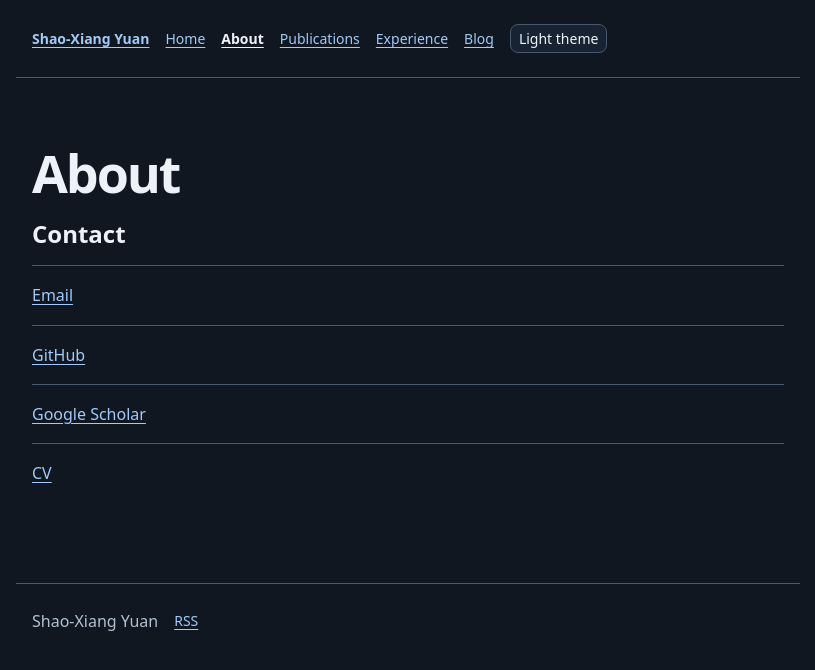
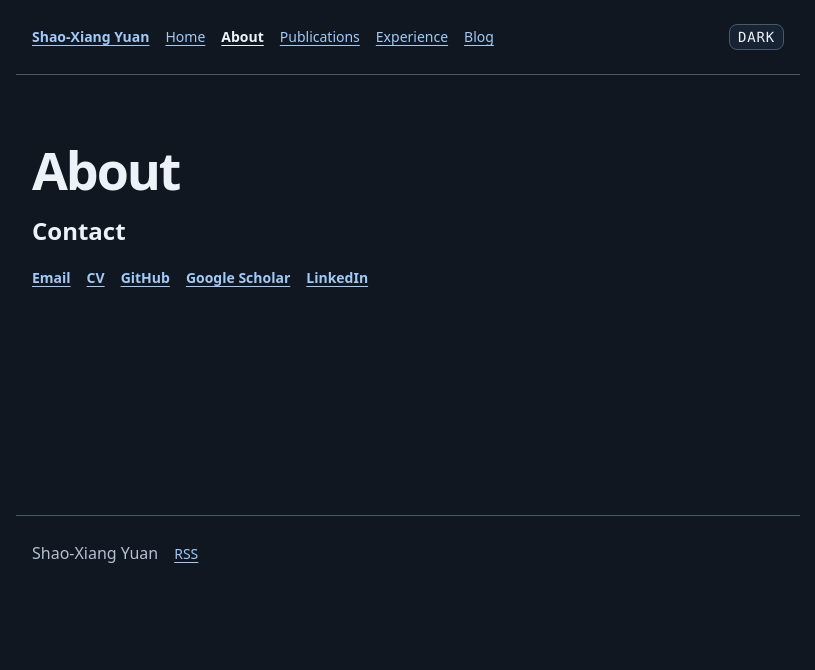
Before and after one commit to brian4685380/brian4685380.github.io, an Astro site in the folder site/: page /about in a window 1280 px wide. Shown: the whole page, without its empty margins (232-1047 px from the left). Built offline with nearby package versions, Linux system fonts and the light colour scheme; Astro itself is replaced by a stand-in of ours.

Commit message:
Refine theme toggle and profile contacts

```diff
--- /dev/null
+++ b/site/src/components/ContactLinks.astro
@@ -0,0 +1,9 @@
+---
+import { profile } from '../data/profile';
+import { withBase } from '../lib/url';
+
+const links = Object.entries(profile.links).filter(([, url]) => !url.startsWith('TODO:'));
+---
+<ul class="inline-list contact-links" role="list">
+  {links.map(([label, url]) => <li><a href={withBase(url)}>{label}</a></li>)}
+</ul>
--- a/site/src/components/CorePage.astro
+++ b/site/src/components/CorePage.astro
@@ -7,6 +7,7 @@ import { ui, type Language } from '../data/ui';
 import { routePath } from '../lib/routes.mjs';
 import { withBase } from '../lib/url';
 import Base from '../layouts/Base.astro';
+import ContactLinks from './ContactLinks.astro';
 import ContentLink from './ContentLink.astro';
 import ContentImage from './ContentImage.astro';
 import PublicationList from './PublicationList.astro';
@@ -36,6 +37,7 @@ const preprints = publications.filter(({ preprint }) => preprint);
         <h1>{profile.name} <span class="chinese-name" lang="zh-Hant">{profile.chineseName}</span></h1>
         <p class="meta">{profile.role[lang]}<br />{profile.affiliation[lang]}</p>
         {Content && <div class="prose"><Content components={{ a: ContentLink, img: ContentImage }} /></div>}
+        <ContactLinks />
       </div>
       {profile.photo.startsWith('TODO:')
         ? <div class="photo-placeholder">{profile.photo}</div>
@@ -55,13 +57,7 @@ const preprints = publications.filter(({ preprint }) => preprint);
       {Content && <div class="prose"><Content components={{ a: ContentLink, img: ContentImage }} /></div>}
       <section>
         <h2>{copy.contact}</h2>
-        <ul class="entry-list">
-          {Object.entries(profile.links).map(([label, url]) => (
-            <li>{url.startsWith('TODO:')
-              ? <>{label} · <span class="meta">{url}</span></>
-              : <a href={withBase(url)}>{label}</a>}</li>
-          ))}
-        </ul>
+        <ContactLinks />
       </section>
     </>
   )}
--- a/site/src/data/profile.ts
+++ b/site/src/data/profile.ts
@@ -13,8 +13,9 @@ export const profile = {
   socialImage: 'TODO: Supply a social preview image',
   links: {
     Email: 'mailto:brian4685380@gmail.com',
+    CV: '/assets/cv.pdf',
     GitHub: 'https://github.com/brian4685380',
     'Google Scholar': 'https://scholar.google.com/citations?user=cnPIOscAAAAJ&hl=en&gmla=AN_4Zu-tbSEimatzzN_W2gHCewBlBNooxsr4ehTe23ddz2nbq_b_EVGVNcjyR46N631RHea1HwEcem9zL8uU_kPCyv69YbAk9ajyKdqn3hc&sciund=3908389530611034455',
-    CV: '/assets/cv.pdf',
+    LinkedIn: 'https://www.linkedin.com/in/shao-xiang-yuan-a43b922b0/',
   },
 };
--- a/site/src/data/ui.ts
+++ b/site/src/data/ui.ts
@@ -3,14 +3,14 @@ export const ui = {
     home: 'Home', about: 'About', publications: 'Publications', experience: 'Experience', blog: 'Blog',
     selected: 'Selected publications', preprints: 'Preprints', awards: 'Awards',
     sample: 'Sample', navigation: 'Main navigation', skip: 'Skip to content',
-    toggle: 'Light theme', missing: 'Page not found', back: 'Back to home',
+    toggle: 'Light theme', dark: 'Dark', light: 'Light', missing: 'Page not found', back: 'Back to home',
     photo: 'Profile photo', contact: 'Contact', rss: 'RSS',
   },
   'zh-tw': {
     home: '首頁', about: '關於', publications: '著作', experience: '經歷', blog: '網誌',
     selected: '精選著作', preprints: '預印本', awards: '獎項',
     sample: '範例', navigation: '主要導覽', skip: '跳至主要內容',
-    toggle: '淺色主題', missing: '找不到頁面', back: '返回首頁',
+    toggle: '淺色主題', dark: '深色', light: '淺色', missing: '找不到頁面', back: '返回首頁',
     photo: '個人照片', contact: '聯絡方式', rss: 'RSS',
   },
 };
--- a/site/src/layouts/Base.astro
+++ b/site/src/layouts/Base.astro
@@ -69,7 +69,7 @@ const socialImage = profile.socialImage.startsWith('TODO:')
         {other && <a href={withBase(routePath(other, page))} lang={other} hreflang={other}>
           {other === 'en' ? 'English' : '繁體中文'}
         </a>}
-        <button type="button" id="theme-toggle" aria-pressed="false" hidden>{copy.toggle}</button>
+        <button type="button" id="theme-toggle" aria-label={copy.toggle} aria-pressed="false" data-dark={copy.dark} data-light={copy.light} hidden>{copy.dark}</button>
       </div>
     </header>
     <main class="shell main" id="main"><slot /></main>
@@ -81,12 +81,17 @@ const socialImage = profile.socialImage.startsWith('TODO:')
       const toggle = document.querySelector<HTMLButtonElement>('#theme-toggle');
       if (toggle) {
         const root = document.documentElement;
-        toggle.setAttribute('aria-pressed', String(root.dataset.theme === 'light'));
+        const syncToggle = () => {
+          const light = root.dataset.theme === 'light';
+          toggle.setAttribute('aria-pressed', String(light));
+          toggle.textContent = (light ? toggle.dataset.light : toggle.dataset.dark) ?? '';
+        };
+        syncToggle();
         toggle.hidden = false;
         toggle.addEventListener('click', () => {
           const theme = root.dataset.theme === 'light' ? 'dark' : 'light';
           root.dataset.theme = theme;
-          toggle.setAttribute('aria-pressed', String(theme === 'light'));
+          syncToggle();
           try { localStorage.setItem('theme', theme); } catch {}
         });
       }
--- a/site/src/styles/global.css
+++ b/site/src/styles/global.css
@@ -51,7 +51,7 @@ pre { overflow: auto; }
 .header a, .footer a, .controls button { font-size: 0.875rem; }
 .site-name { font-weight: 700; }
 .header a[aria-current='page'] { color: var(--text); font-weight: 700; }
-.controls button { padding: var(--space-xs) var(--space-sm); border: 1px solid var(--border); border-radius: var(--radius); background: var(--surface); color: var(--text); font-family: inherit; cursor: pointer; }
+.controls button { padding: var(--space-xs) var(--space-sm); border: 1px solid var(--border); border-radius: var(--radius); background: var(--surface); color: var(--text); font-family: var(--font-code); text-transform: uppercase; letter-spacing: 0.06em; cursor: pointer; }
 .main { padding-block: var(--space-2xl); min-block-size: 55vh; }
 .intro { display: flex; flex-wrap: wrap; align-items: flex-start; gap: var(--space-xl); margin-block-end: var(--space-xl); }
 .intro > div:first-child { flex: 1 1 15rem; }
@@ -71,3 +71,8 @@ pre { overflow: auto; }
 .katex-display { overflow-x: auto; padding-block: var(--space-xs); }
 
 .chinese-name { display: inline-block; color: var(--muted); font-size: 1rem; font-weight: 500; letter-spacing: normal; }
+
+.header .controls { margin-inline-start: auto; }
+.controls button:hover { border-color: var(--accent); }
+.contact-links { gap: var(--space-xs) var(--space-md); margin-block: var(--space-md) 0; }
+.contact-links a { display: inline-block; padding-block: var(--space-xs); font-size: 0.875rem; font-weight: 600; }
```
